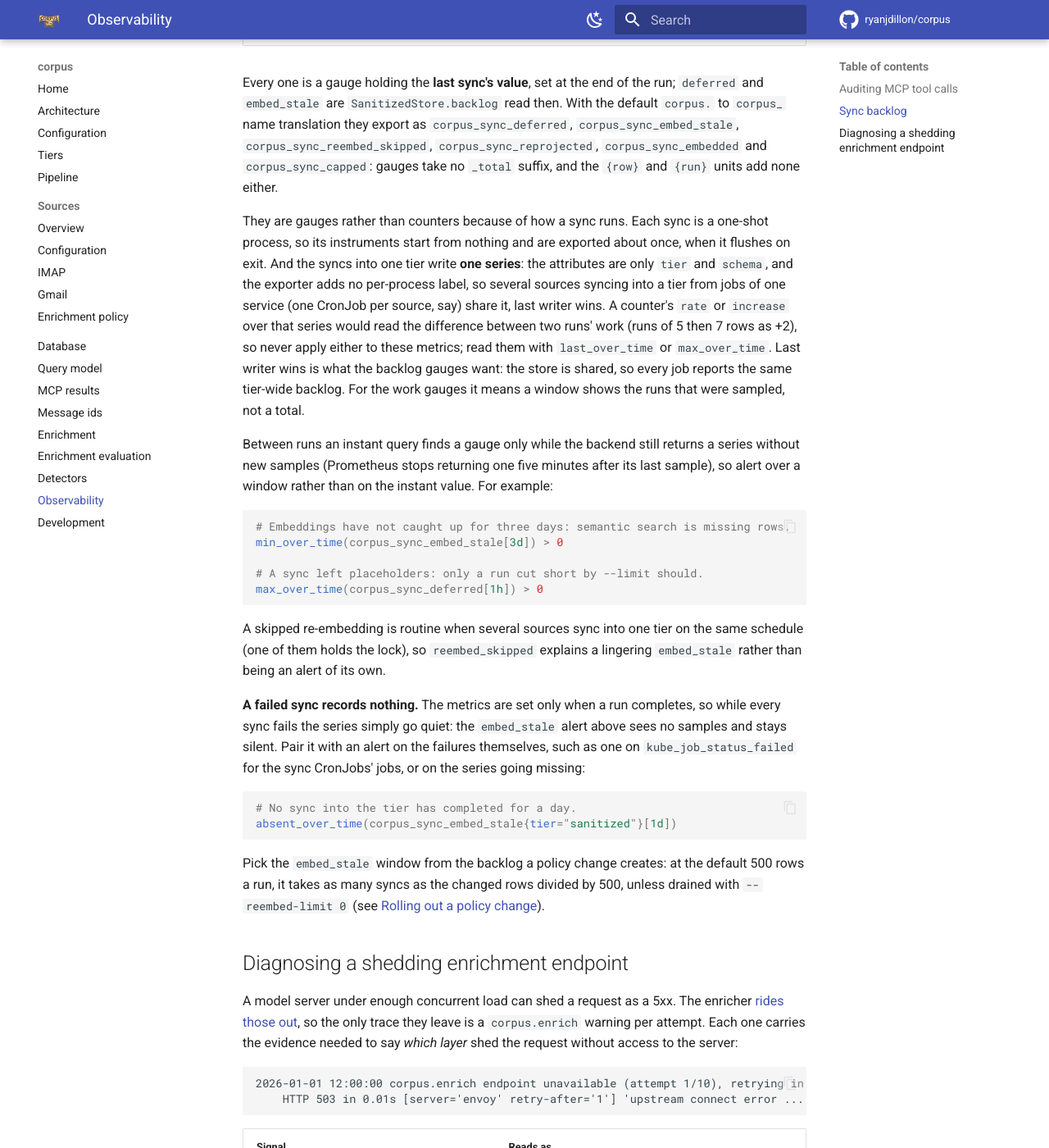
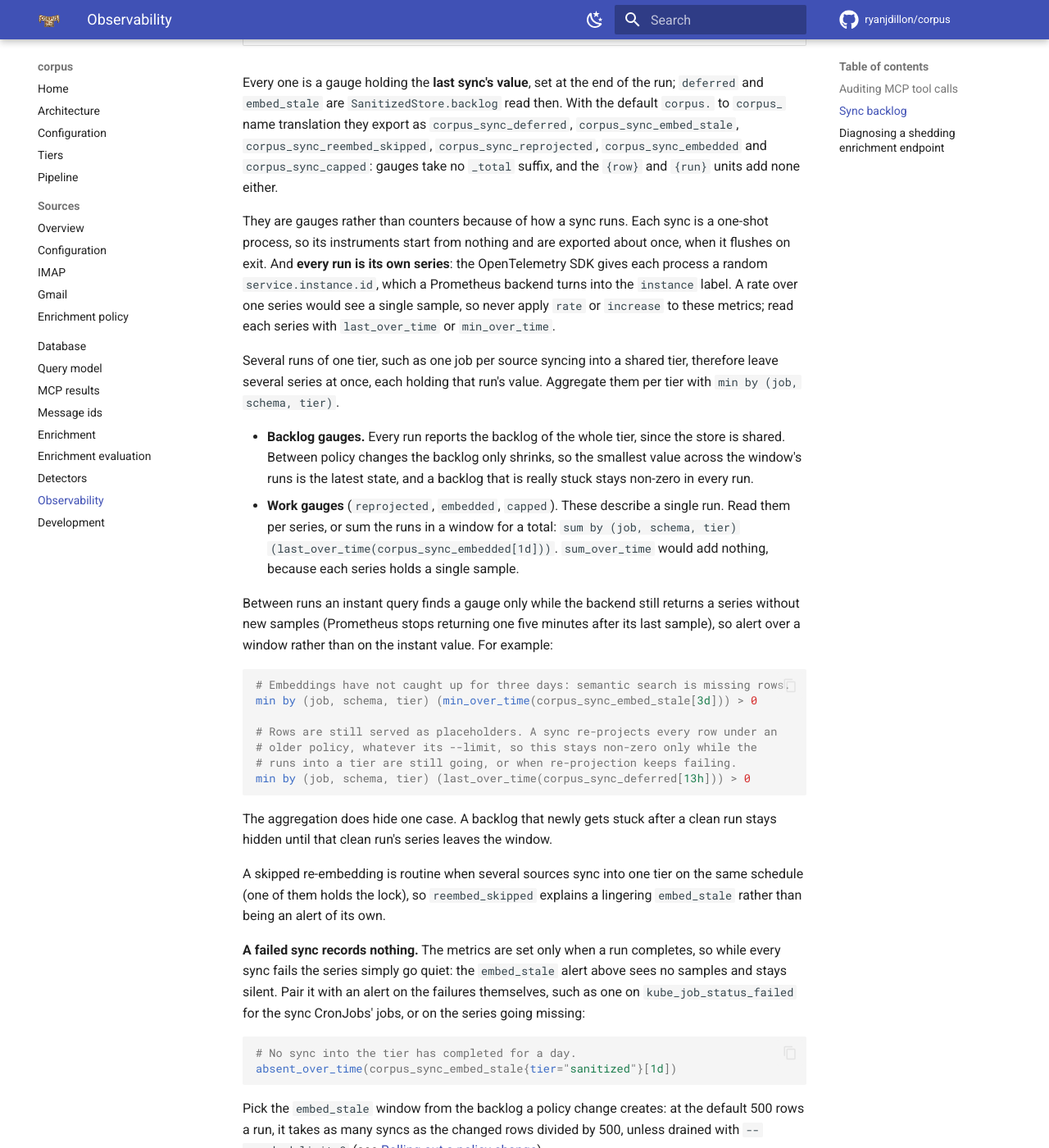
Before and after one commit to ryanjdillon/corpus, an MkDocs documentation site: the page built from docs/observability.md, in a window 1280 px wide and 1400 px high, scrolled down 2189 px. Shown: the whole window at 82% size. Built offline with MkDocs 1.6.1 and Material for MkDocs 9.7.7, drawn with Linux system fonts in a browser that asks for light colours; comment, search, counter and statistics services are not loaded.

Commit message:
docs(observability): each sync run is its own metric series (DIL-672) (#100)
The SDK gives every process a random service.instance.id, so per-run
gauges never share a series. Aggregate a tier's runs with
min by (job, schema, tier); correct the example alerts and the --limit
comment to match DIL-677.

````diff
--- a/docs/observability.md
+++ b/docs/observability.md
@@ -93,16 +93,25 @@ suffix, and the `{row}` and `{run}` units add none either.
 
 They are gauges rather than counters because of how a sync runs. Each sync is a
 one-shot process, so its instruments start from nothing and are exported about
-once, when it flushes on exit. And the syncs into one tier write **one series**:
-the attributes are only `tier` and `schema`, and the exporter adds no per-process
-label, so several sources syncing into a tier from jobs of one service (one
-CronJob per source, say) share it, last writer wins. A counter's `rate` or
-`increase` over that series would read the difference between two runs' work
-(runs of 5 then 7 rows as +2), so never apply either to these metrics; read
-them with `last_over_time` or `max_over_time`. Last writer wins is what the
-backlog gauges want: the store is shared, so every job reports the same
-tier-wide backlog. For the work gauges it means a window shows the runs that
-were sampled, not a total.
+once, when it flushes on exit. And **every run is its own series**: the
+OpenTelemetry SDK gives each process a random `service.instance.id`, which a
+Prometheus backend turns into the `instance` label. A rate over one series
+would see a single sample, so never apply `rate` or `increase` to these
+metrics; read each series with `last_over_time` or `min_over_time`.
+
+Several runs of one tier, such as one job per source syncing into a shared
+tier, therefore leave several series at once, each holding that run's value.
+Aggregate them per tier with `min by (job, schema, tier)`.
+
+- **Backlog gauges.** Every run reports the backlog of the whole tier, since
+  the store is shared. Between policy changes the backlog only shrinks, so the
+  smallest value across the window's runs is the latest state, and a backlog
+  that is really stuck stays non-zero in every run.
+- **Work gauges** (`reprojected`, `embedded`, `capped`). These describe a
+  single run. Read them per series, or sum the runs in a window for a total:
+  `sum by (job, schema, tier) (last_over_time(corpus_sync_embedded[1d]))`.
+  `sum_over_time` would add nothing, because each series holds a single
+  sample.
 
 Between runs an instant query finds a gauge only while the backend still
 returns a series without new samples (Prometheus stops returning one five
@@ -111,11 +120,16 @@ instant value. For example:
 
 ```promql
 # Embeddings have not caught up for three days: semantic search is missing rows.
-min_over_time(corpus_sync_embed_stale[3d]) > 0
+min by (job, schema, tier) (min_over_time(corpus_sync_embed_stale[3d])) > 0
 
-# A sync left placeholders: only a run cut short by --limit should.
-max_over_time(corpus_sync_deferred[1h]) > 0
+# Rows are still served as placeholders. A sync re-projects every row under an
+# older policy, whatever its --limit, so this stays non-zero only while the
+# runs into a tier are still going, or when re-projection keeps failing.
+min by (job, schema, tier) (last_over_time(corpus_sync_deferred[13h])) > 0
 ```
+
+The aggregation does hide one case. A backlog that newly gets stuck after a
+clean run stays hidden until that clean run's series leaves the window.
 
 A skipped re-embedding is routine when several sources sync into one tier on
 the same schedule (one of them holds the lock), so `reembed_skipped` explains
````
Also changed, not shown: 1 other file.
